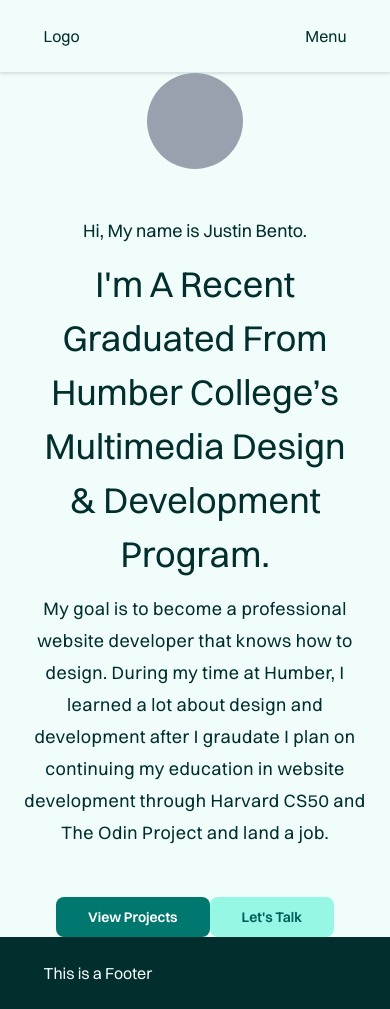
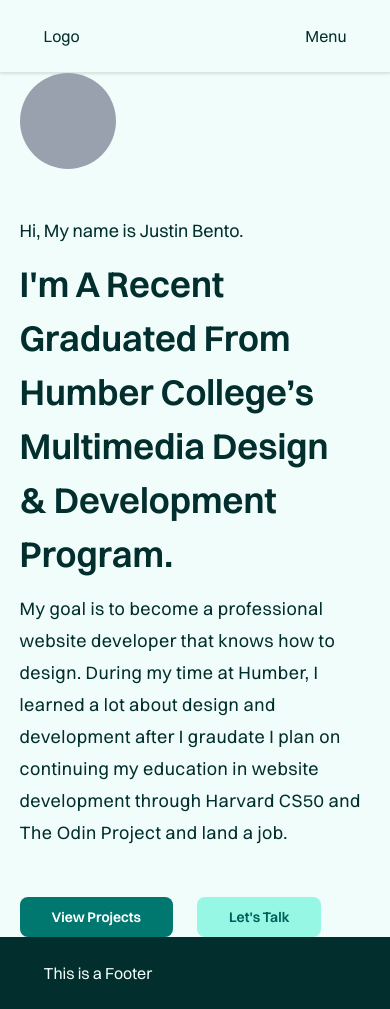
Before and after one commit to Justin-Bento/portfolio-site-v2, a Next.js app: page / in a window 390 px wide. Built offline with nearby package versions, Linux system fonts and the light colour scheme.

Commit message:
Fixed responsive query with typography/

```diff
--- a/app/page.tsx
+++ b/app/page.tsx
@@ -1,13 +1,13 @@
 export default function Home() {
   return (
     <main className="wrapper min-h-dvh grid items-center ">
-      <section className="flex flex-col items-center *:text-center">
+      <section className="flex flex-col items-start md:items-center *:md:text-center">
         <span className="block  mb-12">
           <div className="size-24 bg-gray-400 rounded-full" />
         </span>
         <div className="max-w-[90ch] *:text-balance space-y-3">
           <h1 className="text-lg">Hi, My name is Justin Bento.</h1>
-          <p className="text-4xl leading-[1.5] capitalize">
+          <p className="text-4xl leading-normal capitalize font-semibold">
             I'm A recent graduated from Humber College’s Multimedia Design &
             Development program.
           </p>
@@ -19,7 +19,7 @@ export default function Home() {
             land a job.
           </p>
         </div>
-        <span className="mt-12 block md:flex md:items-center md:gap-6">
+        <span className="mt-12 flex items-start md:items-center gap-6">
           <button className="py-5 px-8 text-sm leading-0 rounded-lg bg-teal-700 text-white font-semibold">
             View Projects
           </button>
```
